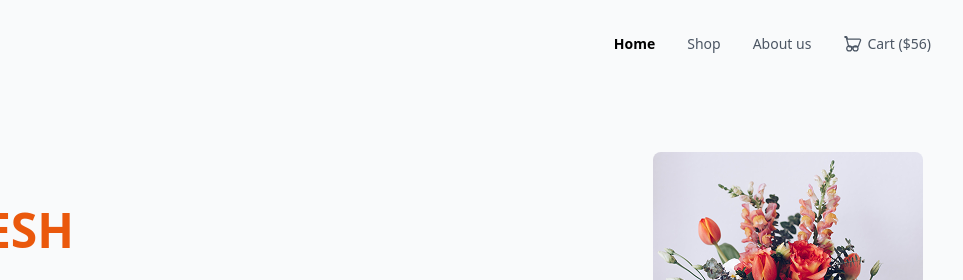
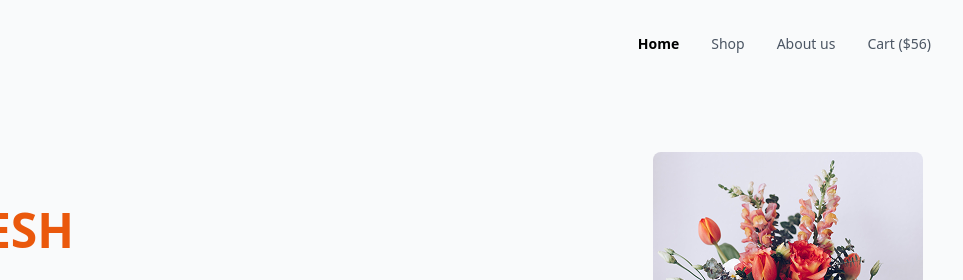
Before and after one commit to MDTanvir19999/Responsive-Flowers-Tanvir, a plain HTML site: page index.html in a window 1280 px wide. Shown: the top 280 px of the page, 317-1280 px from the left. Drawn offline with nearby package versions, Linux system fonts and the light colour scheme.

Commit message:
update html

```diff
--- a/index.html
+++ b/index.html
@@ -21,11 +21,7 @@
         <a href="#">Shop</a>
         <a href="#">About us</a>
         <div class="flex items-center gap-1">
-          <svg xmlns="http://www.w3.org/2000/svg" fill="none" viewBox="0 0 24 24"
-            stroke-width="1.5" stroke="currentColor" class="w-5 h-5">
-            <path stroke-linecap="round" stroke-linejoin="round"
-              d="M2.25 3h1.386c.51 0 .955.343 1.087.835l.383 1.437M7.5 14.25a3 3 0 100 6 3 3 0 000-6zm10.5 3a3 3 0 11-6 0 3 3 0 016 0zM5.25 6h14.508c.977 0 1.636 1.004 1.27 1.92l-2.55 6.635a1.5 1.5 0 01-1.392.945H8.1a1.5 1.5 0 01-1.415-1.01L4.11 4.845A.75.75 0 003.386 4H2.25" />
-          </svg>
+
           <span>Cart ($56)</span>
         </div>
       </nav>
@@ -112,7 +108,6 @@
             ADD TO CART
           </button>
         </div>
-
         <div class="text-center bg-white shadow-sm p-4 rounded">
           <img src="assets/sample-flower-image.png" alt="Sunflower Joy" class="mb-4 mx-auto rounded" />
           <h4 class="font-semibold">Sunflower Joy</h4>
@@ -121,7 +116,6 @@
             ADD TO CART
           </button>
         </div>
-
         <div class="text-center bg-white shadow-sm p-4 rounded">
           <img src="assets/sample-flower-image.png" alt="Carnation Bliss" class="mb-4 mx-auto rounded" />
           <h4 class="font-semibold">Carnation Bliss</h4>
@@ -129,7 +123,6 @@
           <button class="bg-orange-600 hover:bg-orange-700 text-white px-4 py-2 w-full text-sm font-semibold rounded">
             ADD TO CART
           </button>
-
         </div>
     </section>
   </body>
```
